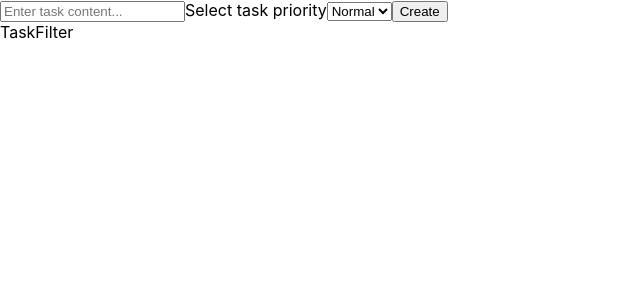
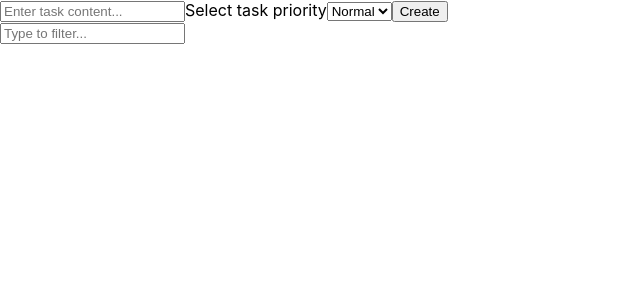
Before and after one commit to AnnaDorosheva/react-app-planner, a React (Create React App) app: page / in a window 1280 px wide. Shown: the top 300 px of the page, without its empty margins (0-640 px from the left). Built offline with nearby package versions, Linux system fonts and the light colour scheme.

Commit message:
add priority

```diff
--- a/src/components/App/App.js
+++ b/src/components/App/App.js
@@ -7,6 +7,7 @@ import TaskList from '../TaskList/TaskList';
 export default class App extends Component {
   state = {
     tasks: [],
+    filter: ""
   };
 
 
@@ -24,14 +25,27 @@ deleteTask = (id) => {
   this.setState( state => ({
     tasks: state.tasks.filter(task => task.id !== id)
   }))
+};
+togleComplited = (id) => {
+  this.setState( state => ({
+    tasks: state.tasks.map(task => task.id === id ? {...task, complited: !task.complited} : task)
+  }))
+};
+updatePriority = (id, priority) => {
+this.setState( state => ({
+  tasks: state.tasks.map(task => task.id === id ? {...task, priority} : task)
+}))
+};
+changeFilter = (e) => {
+  this.setState({filter: e.target.value})
 }
   render() {
-    const { tasks } = this.state;
+    const { tasks, filter } = this.state;
     return (
       <div>
    <TaskEditor onAddTask={this.addTask}/>
-   <TaskFilter />
-   <TaskList items={tasks} onDelete={this.deleteTask}/>
+   <TaskFilter  value={filter} onChangeFilter={this.changeFilter}/>
+   <TaskList items={tasks} onDelete={this.deleteTask} updatePriority={this.updatePriority} togleComplited={this.togleComplited}/>
   </div> )
   }
 }
--- a/src/components/TaskFilter/TaskFilter.js
+++ b/src/components/TaskFilter/TaskFilter.js
@@ -1,11 +1,11 @@
-import React, { Component } from 'react';
+import React from 'react'
 
-export default class TaskFilter extends Component {
-  render() {
-    return (
-      <div>
-        TaskFilter
-      </div>
-    )
-  }
-};
+const TaskFilter = ({value, onChangeFilter}) => {
+  return (
+    <input name="" type="text" placeholder="Type to filter..." value={value} onChange={onChangeFilter}>
+
+    </input>
+  )
+}
+
+export default TaskFilter
--- a/src/components/TaskList/Task/Task.js
+++ b/src/components/TaskList/Task/Task.js
@@ -7,7 +7,7 @@ const Task = (props) => {
       <p>{props.text}</p>
       <div>
         <button type="button" onClick={props.onDelete}>Delite</button>
-        <select value={props.priority} name="priority">
+        <select value={props.priority} name="priority" onChange={(e) => props.updatePriority(props.id, e.target.value)}>
           <option value="low">Low</option>
           <option value="normal">Normal</option>
           <option value="high">High</option>
@@ -15,7 +15,7 @@ const Task = (props) => {
 
         <label>
           Complited
-          <input type="checkbox" checked={props.complited} />
+          <input type="checkbox" onChange={props.togleComplited} checked={props.complited} />
         </label>
       </div>
     </div>
--- a/src/components/TaskList/TaskList.js
+++ b/src/components/TaskList/TaskList.js
@@ -1,11 +1,11 @@
 import React from 'react';
 import Task from "./Task/Task";
 
-const TaskList = ({ items, onDelete }) => {
+const TaskList = ({ items, onDelete, togleComplited, updatePriority }) => {
   return (
 items.length > 0 && (
   <ul>
-    {items.map(item => <li key={item.id}><Task {...item} onDelete={() => onDelete(item.id)} /></li>)}
+    {items.map(item => <li key={item.id}><Task {...item} updatePriority={updatePriority} togleComplited={() => togleComplited(item.id)} onDelete={() => onDelete(item.id)} /></li>)}
   </ul>
 )
   )
```
